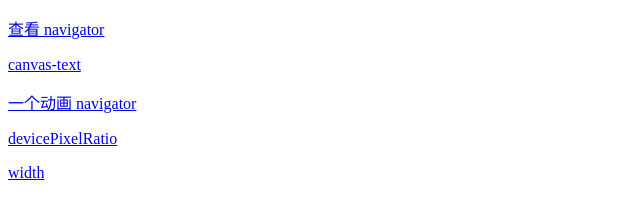
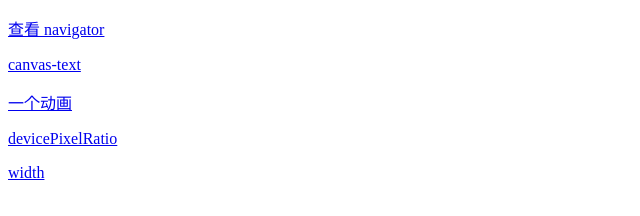
Before and after one commit to rannuo/tools, a plain HTML site: page index.html in a window 1280 px wide. Shown: the full height of the page, 0-640 px from the left. Drawn offline with Linux system fonts and the light colour scheme.

Commit message:
Update index.html

```diff
--- a/index.html
+++ b/index.html
@@ -9,7 +9,7 @@
 <body>
     <p><a href="./navigator">查看 navigator</a></p>
     <p><a href="./canvas-text">canvas-text</a></p>
-    <p><a href="./bounce-left">一个动画 navigator</a></p>
+    <p><a href="./bounce-left">一个动画</a></p>
     <p><a href="./devicePixelRatio">devicePixelRatio</a></p>
     <p><a href="./width">width</a></p>
 </body>
```
